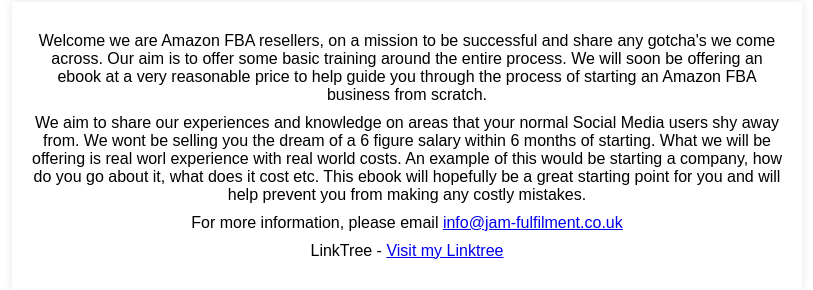
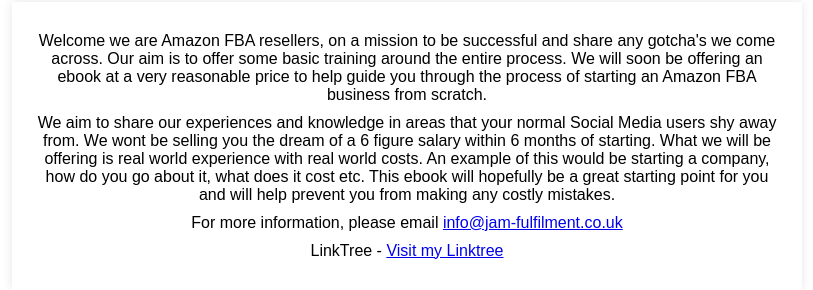
Before and after one commit to CyberZombi3/cyberzombi3.github.io, a plain HTML site: page index.html in a window 1280 px wide. Shown: the part 681-971 px from the top of the page, without its empty margins (233-1046 px from the left). Drawn offline with Linux system fonts and the light colour scheme.

Commit message:
Update index.html

```diff
--- a/index.html
+++ b/index.html
@@ -44,7 +44,7 @@
     </header>
     <div class="content">
         <p>Welcome we are Amazon FBA resellers, on a mission to be successful and share any gotcha's we come across. Our aim is to offer some basic training around the entire process. We will soon be offering an ebook at a very reasonable price to help guide you through the process of starting an Amazon FBA business from scratch.
-        <p> We aim to share our experiences and knowledge on areas that your normal Social Media users shy away from. We wont be selling you the dream of a 6 figure salary within 6 months of starting. What we will be offering is real worl experience with real world costs. An example of this would be starting a company, how do you go about it, what does it cost etc. This ebook will hopefully be a great starting point for you and will help prevent you from making any costly mistakes.</p>
+        <p> We aim to share our experiences and knowledge in areas that your normal Social Media users shy away from. We wont be selling you the dream of a 6 figure salary within 6 months of starting. What we will be offering is real world experience with real world costs. An example of this would be starting a company, how do you go about it, what does it cost etc. This ebook will hopefully be a great starting point for you and will help prevent you from making any costly mistakes.</p>
         <p>For more information, please email <a href="mailto:info@jam-fulfilment.co.uk">info@jam-fulfilment.co.uk</a></p>
         <p>LinkTree - <a href="https://linktr.ee/aaronmoorcroft" target="_blank">Visit my Linktree</a></p>
     </div>
```
